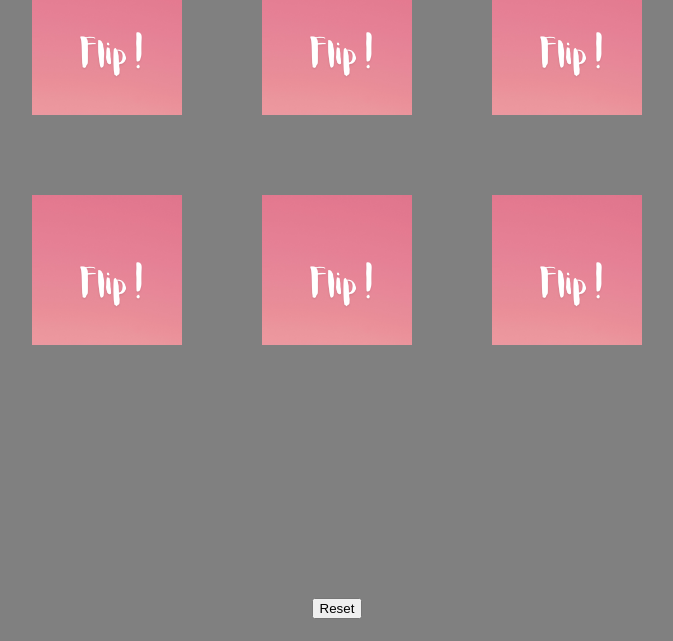
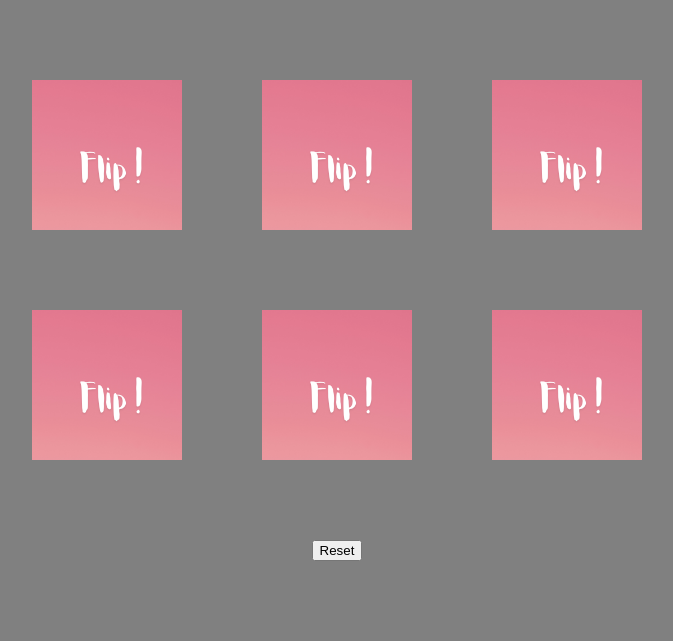
Before and after one commit to SarahGoli92/memoryflashcards, a plain HTML site: page index.html in a window 1280 px wide. Shown: the part 159-800 px from the top of the page, without its empty margins (303-976 px from the left). Drawn offline with Linux system fonts and the light colour scheme.

```diff
--- a/index.html
+++ b/index.html
@@ -40,7 +40,7 @@
 
     </div>
 
-    <div><button id = "resBtn">Reset</button></div>
+    <div class="btnDiv"><button id = "resBtn">Reset</button></div>
 
 
 
--- a/script.js
+++ b/script.js
@@ -33,10 +33,6 @@ cards.forEach((card) => {
 })
 
 function restartGame() {
-  // cardsArr.forEach((card) => {
-  //   card.classList.remove('flip')
-  //   card.removeAttribute('disable')
-  // })
   cardsArr.length = 0
   cards.forEach((card) => {
     card.style.order = Math.floor(Math.random() * cards.length)
--- a/style.css
+++ b/style.css
@@ -20,7 +20,7 @@ body {
   display: grid;
   grid-gap: 80px;
   grid-template-columns: 150px 150px 150px;
-  grid-template-rows: 150px 150px 150px;
+  grid-template-rows: 150px 150px;
 
   position: relative;
 }
@@ -31,9 +31,9 @@ body {
   position: relative;
 }
 
-#resBtn {
-  margin-top: auto;
-}
+/* .btnDiv {
+  padding-top: -30px;
+} */
 
 .front {
   max-width: 150px;
```
